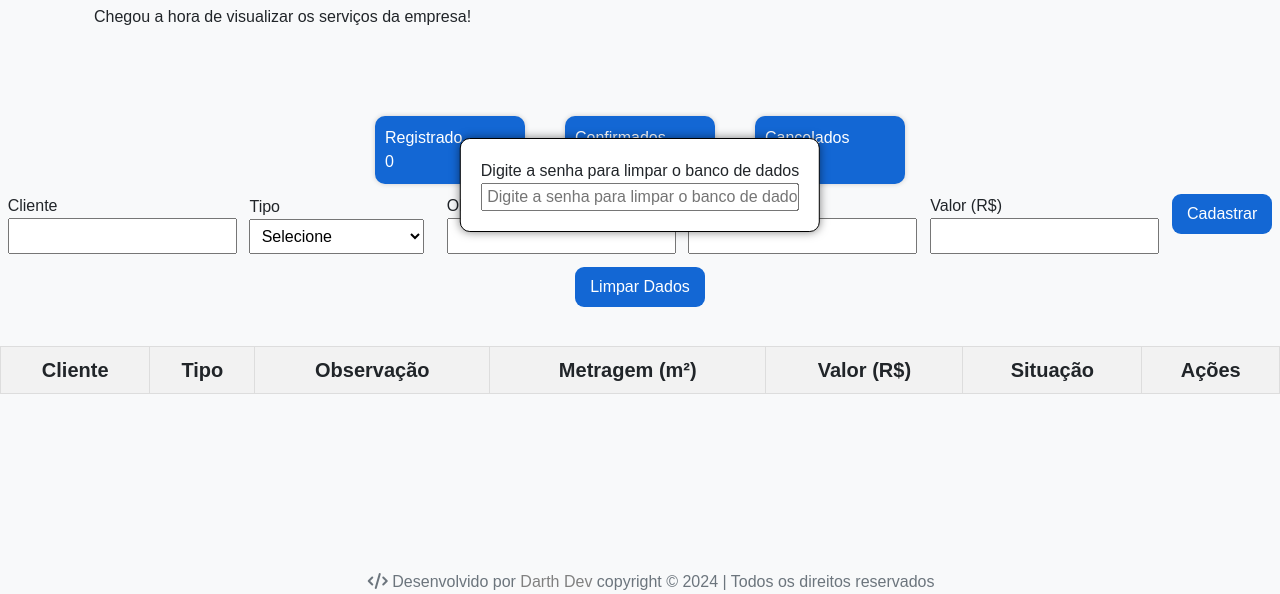
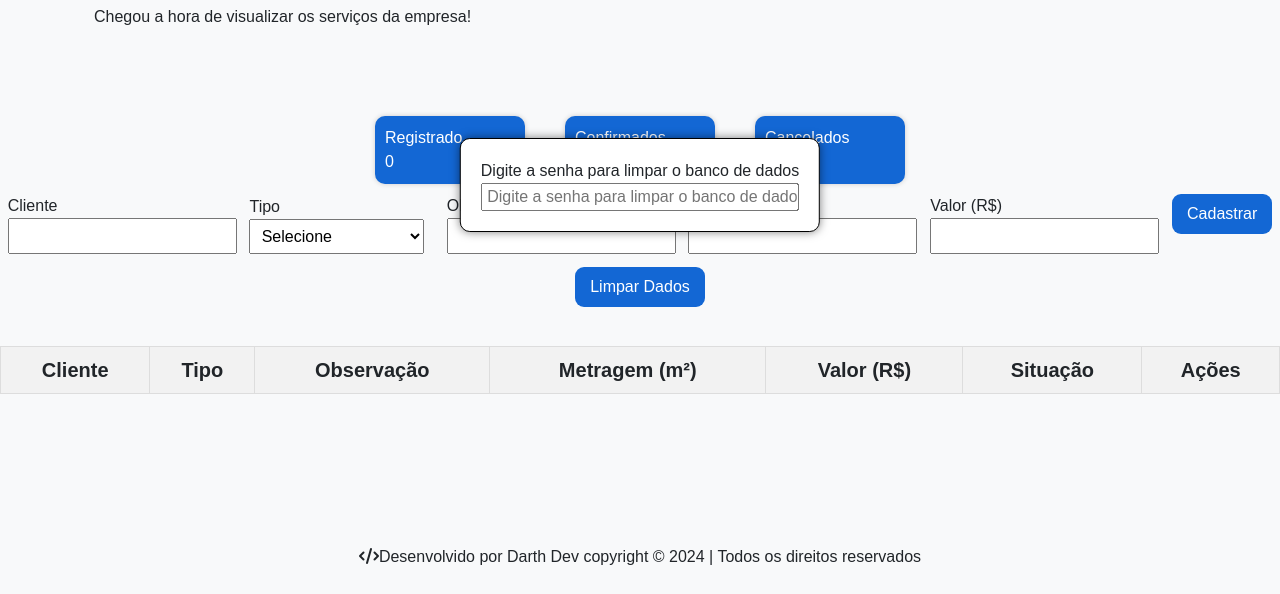
Before and after one commit to ArtmdX/SGD, a plain HTML site: page chamados.html in a window 1280 px wide. Both pictures are taken after a click on the button "Limpar Dados". Shown: the part 215-809 px from the top of the page. Drawn offline with nearby package versions, Linux system fonts and the light colour scheme.

Commit message:
alterações chatas

```diff
--- a/chamados.html
+++ b/chamados.html
@@ -22,6 +22,8 @@
 </head>
 
 <body class="bg-light">
+  <div id="page-container">
+    <div id="content-wrap">
     <header>
       <!-- Início do Cabeçalho -->
       <nav class="navbar navbar-expand-sm navbar-light bg-primary">
@@ -125,10 +127,14 @@
     <!-- Fim do Cabeçalho -->
 
     <!--Inicio body -->
+    <article>
+      <main>
+
         <div class="container mt-4 p-4 rounded mb-4">
           <h2><i class="fa-solid fa-screwdriver-wrench"></i> Chamados</h2>
           <p>Chegou a hora de visualizar os serviços da empresa!</p>
         </div>
+
         <div class="containerp1">
           <div class="resume">
             <div>
@@ -150,6 +156,7 @@
               <label for="amount">Cliente</label>
               <input class="input1" type="text" id="name">
             </div>
+
             <div class="divType">
               <label for="type">Tipo</label>
               <select id="type">
@@ -171,6 +178,7 @@
               <label for="metragem">Metragem (m²)</label>
               <input class="input1" type="number" id="metragem" min="0" />
             </div>
+
             <div class="divValor">
               <label for="valor">Valor (R$)</label>
               <input class="input1" type="number" id="valor" min="0" step="0.01" />
@@ -178,8 +186,8 @@
               <button id="btnNew">Cadastrar</button>
               <button onclick="clearDB()">Limpar Dados</button>
           </div>
+
           <div id="editar-container"></div>
-
             <div class="divTable">
               <table>
                 <thead>
@@ -205,20 +213,17 @@
               <div id="editar-modal-content"></div>
           </div>
         </div>
+      </main>
+    </article>
+    <!--inicio footer-->
+    <footer id="footer">
+      <span class="autorais">
+        <i class="fa-solid fa-code"></i>Desenvolvido por Darth Dev copyright © 2024 | Todos os direitos reservados
+      </span>
+    </footer>
+    <!--Fim footer-->
+  </div>
 
-  <!--inicio footer-->
-  <div class="container">
-    <footer>
-      <br>
-      <br>
-      <div>
-        <p class="text-muted alinhamentoFooter"><i class="fa-solid fa-code"></i> Desenvolvido por <a href="#"
-            style="text-decoration: none; color:gray;">Darth Dev</a></p>
-        <p class="text-muted alinhamentoFooter">copyright &copy; 2024 | Todos os direitos reservados</p>
-      </div>
-    </footer>
-  </div>
-  <!--Fim footer-->
   <script src="https://cdn.jsdelivr.net/npm/bootstrap@5.0.1/dist/js/bootstrap.bundle.min.js"
     integrity="sha384-gtEjrD/SeCtmISkJkNUaaKMoLD0//ElJ19smozuHV6z3Iehds+3Ulb9Bn9Plx0x4"
     crossorigin="anonymous"></script>
--- a/scriptF2.js
+++ b/scriptF2.js
@@ -8,9 +8,44 @@ const btnClearDB = document.querySelector("#btnClearDB");
 let registros = [];
 
 function clearDB() {
-  // Remove password prompt and confirmation dialog
-  registros = [];
-  loadItems(); // Recarrega a tabela com itens vazios
+  const passwordInput = document.createElement("input");
+  passwordInput.type = "password";
+  passwordInput.placeholder = "Digite a senha para limpar o banco de dados";
+
+  const passwordForm = document.createElement("form");
+  passwordForm.appendChild(passwordInput);
+
+  const passwordDialog = document.createElement("div");
+  passwordDialog.innerHTML = "Digite a senha para limpar o banco de dados";
+  passwordDialog.appendChild(passwordForm);
+
+  passwordDialog.style.position = "absolute";
+  passwordDialog.style.top = "50%";
+  passwordDialog.style.left = "50%";
+  passwordDialog.style.transform = "translate(-50%, -50%)";
+  passwordDialog.style.background = "white";
+  passwordDialog.style.padding = "20px";
+  passwordDialog.style.border = "1px solid black";
+  passwordDialog.style.borderRadius = "10px";
+  passwordDialog.style.boxShadow = "0 0 10px rgba(0, 0, 0, 0.5)";
+
+  document.body.appendChild(passwordDialog);
+
+  passwordInput.focus();
+
+  passwordForm.addEventListener("submit", (e) => {
+    e.preventDefault();
+    const password = passwordInput.value;
+    if (password === "SGD1234") {
+      if (confirm("Você tem certeza que deseja limpar o banco de dados? Esta ação é irreversível!")) {
+        registros = [];
+        loadItems(); // Recarrega a tabela com itens vazios
+      }
+      document.body.removeChild(passwordDialog);
+    } else {
+      alert("Senha incorreta!");
+    }
+  });
 }
 
 btnNew.addEventListener('click', () => {
@@ -25,8 +60,8 @@ btnNew.addEventListener('click', () => {
     name: name.value,
     type: type.value,
     desc: descItem.value,
-    metragem: parseFloat(metragemInput.value),
-    valor: parseFloat(valorInput.value),
+    metragem: parseFloat(metragemInput.value) || null,
+    valor: parseFloat(valorInput.value) || null,
     situacao: "pendente"
   };
 
@@ -119,8 +154,8 @@ function salvarEdicao(index) {
   const nomeEditar = document.getElementById("nome-editar").value;
   const typeEditar = document.getElementById("type-editar").value;
   const descEditar = document.getElementById("desc-editar").value;
-  const metragemEditar = parseFloat(document.getElementById("metragem-editar").value);
-  const valorEditar = parseFloat(document.getElementById("valor-editar").value);
+  const metragemEditar = parseFloat(document.getElementById("metragem-editar").value) || null;
+  const valorEditar = parseFloat(document.getElementById("valor-editar").value) || null;
 
   registro.name = nomeEditar;
   registro.type = typeEditar;
@@ -178,46 +213,6 @@ function excluirRegistro(index) {
   });
 }
 
-function clearDB() {
-  const passwordInput = document.createElement("input");
-  passwordInput.type = "password";
-  passwordInput.placeholder = "Digite a senha para limpar o banco de dados";
-
-  const passwordForm = document.createElement("form");
-  passwordForm.appendChild(passwordInput);
-
-  const passwordDialog = document.createElement("div");
-  passwordDialog.innerHTML = "Digite a senha para limpar o banco de dados";
-  passwordDialog.appendChild(passwordForm);
-
-  passwordDialog.style.position = "absolute";
-  passwordDialog.style.top = "50%";
-  passwordDialog.style.left = "50%";
-  passwordDialog.style.transform = "translate(-50%, -50%)";
-  passwordDialog.style.background = "white";
-  passwordDialog.style.padding = "20px";
-  passwordDialog.style.border = "1px solid black";
-  passwordDialog.style.borderRadius = "10px";
-  passwordDialog.style.boxShadow = "0 0 10px rgba(0, 0, 0, 0.5)";
-
-  document.body.appendChild(passwordDialog);
-
-  passwordInput.focus();
-
-  passwordForm.addEventListener("submit", (e) => {
-    e.preventDefault();
-    const password = passwordInput.value;
-    if (password === "SGD1234") {
-      if (confirm("Você tem certeza que deseja limpar o banco de dados? Esta ação é irreversível!")) {
-        registros = [];
-        loadItems(); // Recarrega a tabela com itens vazios
-      }
-      document.body.removeChild(passwordDialog);
-    } else {
-      alert("Senha incorreta!");
-    }
-  });
-}
 
 function insertItem(registro, index) {
   let tr = document.createElement("tr");
@@ -226,8 +221,8 @@ function insertItem(registro, index) {
     <td>${registro.name}</td>
     <td>${registro.type}</td>
     <td>${registro.desc}</td>
-    <td>${registro.metragem} m²</td>
-    <td>${registro.valor}</td>
+    <td>${registro.metragem !== null ? registro.metragem + " m²" : "Nulo"}</td>
+    <td>${registro.valor !== null ? registro.valor : "Nulo"}</td>
     <td>${registro.situacao}</td>
     <td class="columnAction">
       <button class="btn-confirmar" onclick="confirmarRegistro(${index})">Confirmar</button>
@@ -266,5 +261,15 @@ function loadItems() {
 // Add event listener to clear DB button
 btnClearDB.addEventListener("click", clearDB);
 
+window.addEventListener('load', function() {
+  var contentHeight = document.querySelector('.content').offsetHeight;
+  var windowHeight = window.innerHeight;
+  var footer = document.querySelector('footer');
+  if (contentHeight < windowHeight) {
+    footer.style.position = 'fixed';
+    footer.style.bottom = 0;
+  }
+});
+
 // Add event listener to load items on page load
 window.addEventListener("load", loadItems);
--- a/styleF2.css
+++ b/styleF2.css
@@ -6,10 +6,6 @@
   outline: none;
 }
 
-body {
-  height: 100vh;
-  justify-content: center;
-}
 
 .main {
   display: flex;
@@ -253,15 +249,32 @@ th {
   padding-bottom: 10%;
 }
 
+#page-container {
+  position: relative;
+  min-height: 100%;
+}
+
+#content-wrap {
+  padding-bottom: 0.5rem;    /* altura do rodapé */
+  display: grid;
+  grid-template-rows: auto 1fr auto;
+  grid-template-columns: 100%;
+
+  /*fallback height */
+  min-height: 100vh;
+
+  /* new small viewport height for modern browsers */
+  min-height: 100svh;
+}
+
 footer {
-  background-color: #f8f9fa; /* Adicione uma cor de fundo opcional para o rodapé */
+  position: absolute;
+  bottom: 0;
   width: 68%;
-  position: bottom;
-  bottom: 0;
-  left: 0;
-  text-align: center; /* Centraliza o conteúdo horizontalmente */
-  margin-left: 17%;
+  height: 2,5rem;
+  padding-bottom: 1rem;
 }
+
 
 .alinhamentoFooter {
   display: inline;
```
Lines whose indentation alone changed are shown as unchanged.
